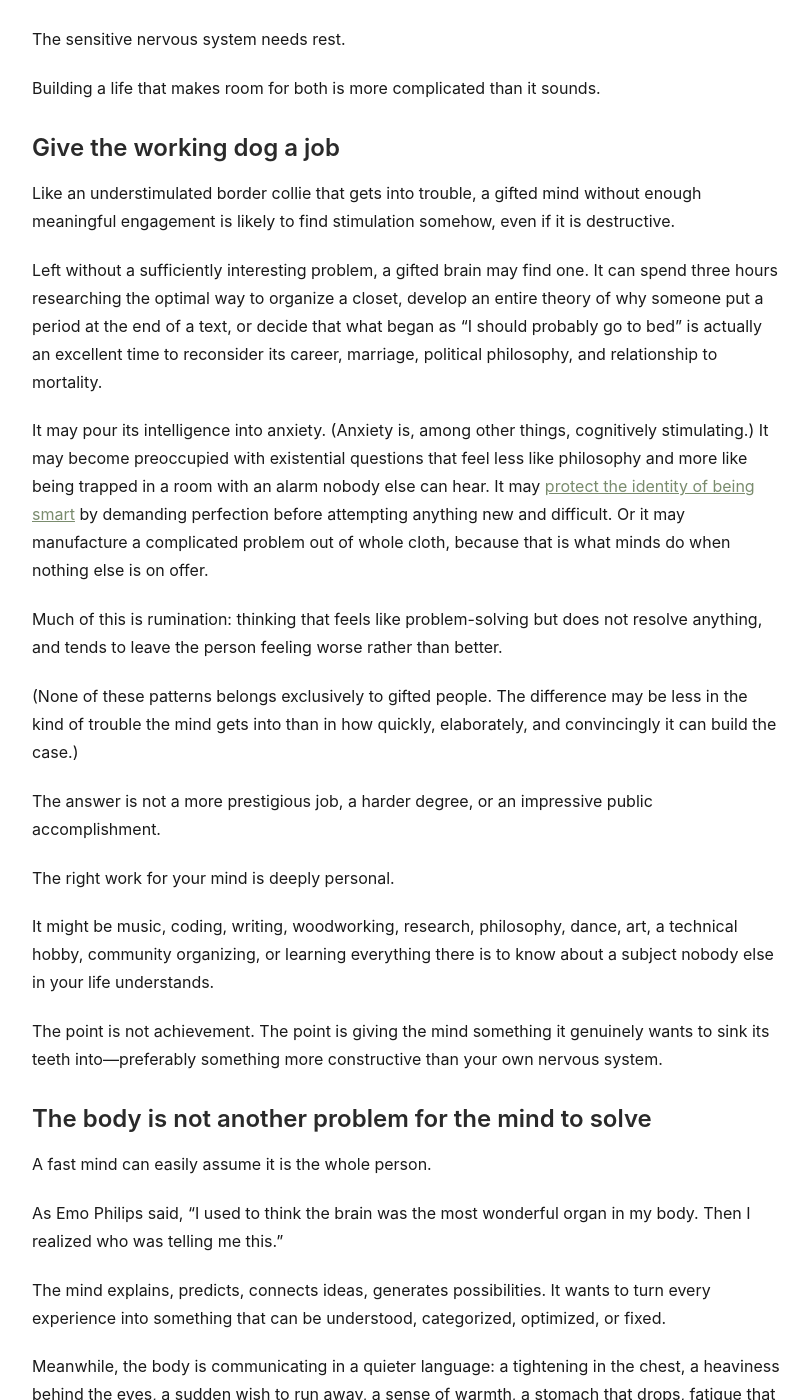
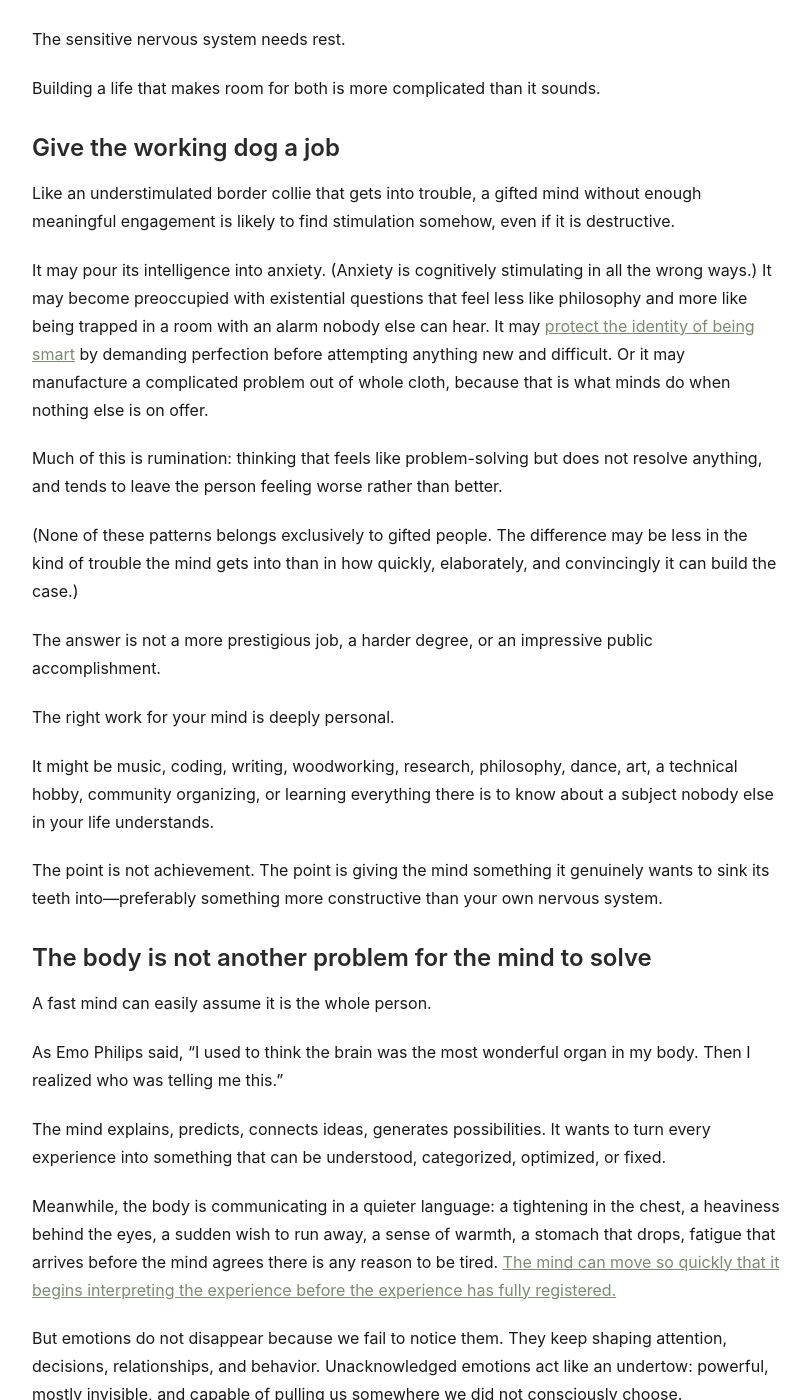
Before and after one commit to SaraRands/sararands-site, a Jekyll site: the page built from _posts/2026-09-20-gifted-mind-sensitive-nervous-system.md, in a window 1280 px wide and 1400 px high, scrolled down 1121 px. Shown: the whole window, without its empty margins (233-1044 px from the left). Built offline with Jekyll 4.4.1, drawn with Linux system fonts in a browser that asks for light colours; some of the changed text lies outside the part shown.

Commit message:
intellectualization post

```diff
--- a/_posts/2026-09-20-gifted-mind-sensitive-nervous-system.md
+++ b/_posts/2026-09-20-gifted-mind-sensitive-nervous-system.md
@@ -9,7 +9,7 @@ A smart working dog needs something to do. Without enough exercise and stimulati
 
 Some [gifted](/blog/giftedness/) minds are a little like that.
 
-They need difficult, personally meaningful work—something interesting enough to absorb all that cognitive energy.
+They need difficult, personally meaningful work: something interesting enough to absorb all that cognitive energy.
 
 But some gifted people are also what [Elaine Aron called highly sensitive](https://hsperson.com/): they take in sensory and emotional input more deeply and are more easily overwhelmed by it. For them, the nervous system may simultaneously need quiet, slowness, and less input.
 
@@ -33,9 +33,7 @@ Building a life that makes room for both is more complicated than it sounds.
 
 Like an understimulated border collie that gets into trouble, a gifted mind without enough meaningful engagement is likely to find stimulation somehow, even if it is destructive.
 
-Left without a sufficiently interesting problem, a gifted brain may find one. It can spend three hours researching the optimal way to organize a closet, develop an entire theory of why someone put a period at the end of a text, or decide that what began as "I should probably go to bed" is actually an excellent time to reconsider its career, marriage, political philosophy, and relationship to mortality.
-
-It may pour its intelligence into anxiety. (Anxiety is, among other things, cognitively stimulating.) It may become preoccupied with existential questions that feel less like philosophy and more like being trapped in a room with an alarm nobody else can hear. It may [protect the identity of being smart](/blog/gifted-and-average/) by demanding perfection before attempting anything new and difficult. Or it may manufacture a complicated problem out of whole cloth, because that is what minds do when nothing else is on offer.
+It may pour its intelligence into anxiety. (Anxiety is cognitively stimulating in all the wrong ways.) It may become preoccupied with existential questions that feel less like philosophy and more like being trapped in a room with an alarm nobody else can hear. It may [protect the identity of being smart](/blog/gifted-and-average/) by demanding perfection before attempting anything new and difficult. Or it may manufacture a complicated problem out of whole cloth, because that is what minds do when nothing else is on offer.
 
 Much of this is rumination: thinking that feels like problem-solving but does not resolve anything, and tends to leave the person feeling worse rather than better.
 
@@ -57,7 +55,7 @@ As Emo Philips said, “I used to think the brain was the most wonderful organ i
 
 The mind explains, predicts, connects ideas, generates possibilities. It wants to turn every experience into something that can be understood, categorized, optimized, or fixed.
 
-Meanwhile, the body is communicating in a quieter language: a tightening in the chest, a heaviness behind the eyes, a sudden wish to run away, a sense of warmth, a stomach that drops, fatigue that arrives before the mind agrees there is any reason to be tired. The mind can move so quickly that it begins interpreting the experience before the experience has fully registered.
+Meanwhile, the body is communicating in a quieter language: a tightening in the chest, a heaviness behind the eyes, a sudden wish to run away, a sense of warmth, a stomach that drops, fatigue that arrives before the mind agrees there is any reason to be tired. [The mind can move so quickly that it begins interpreting the experience before the experience has fully registered.](/blog/gifted-intellectualizing-feelings)
 
 But emotions do not disappear because we fail to notice them. They keep shaping attention, decisions, relationships, and behavior. Unacknowledged emotions act like an undertow: powerful, mostly invisible, and capable of pulling us somewhere we did not consciously choose.
 
```
